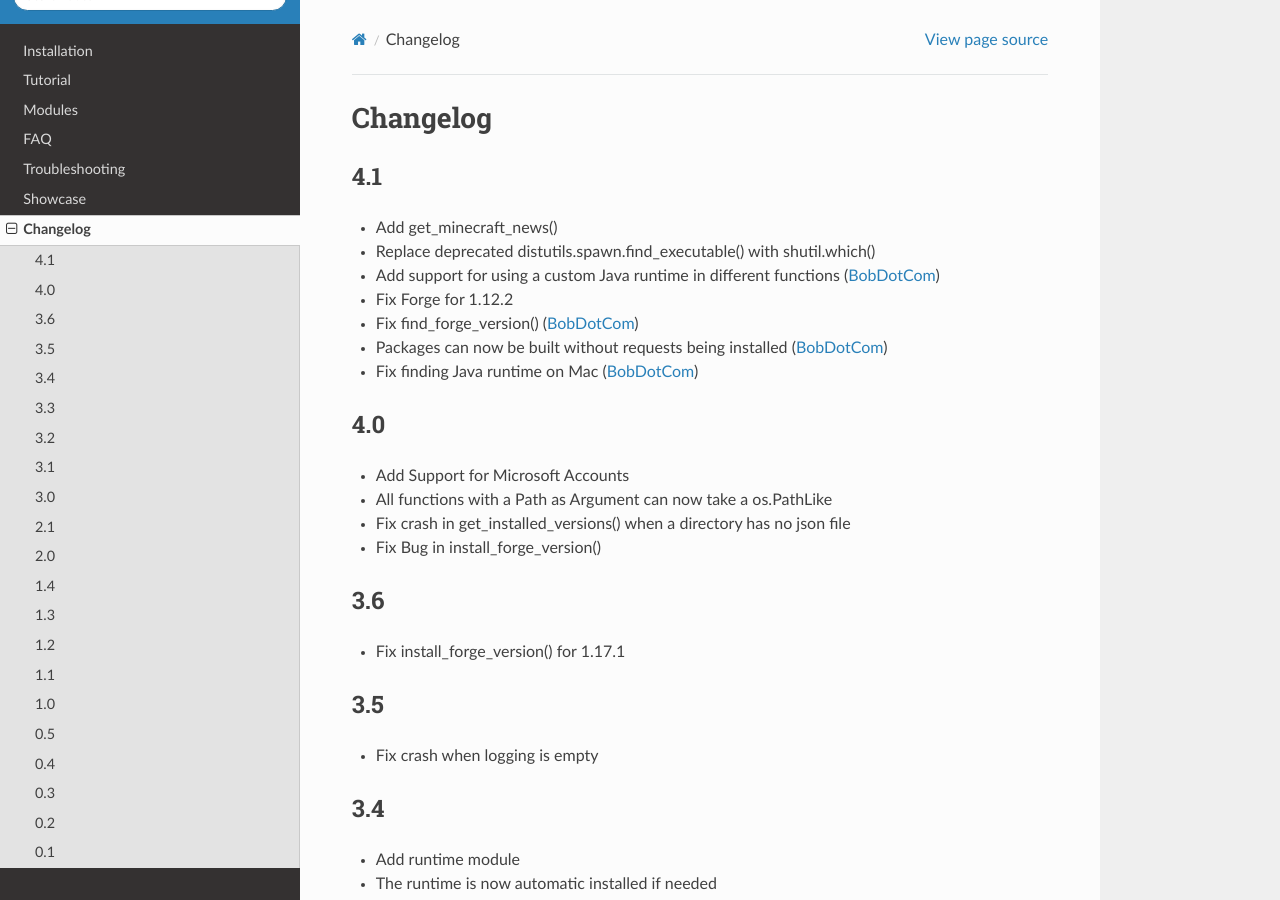
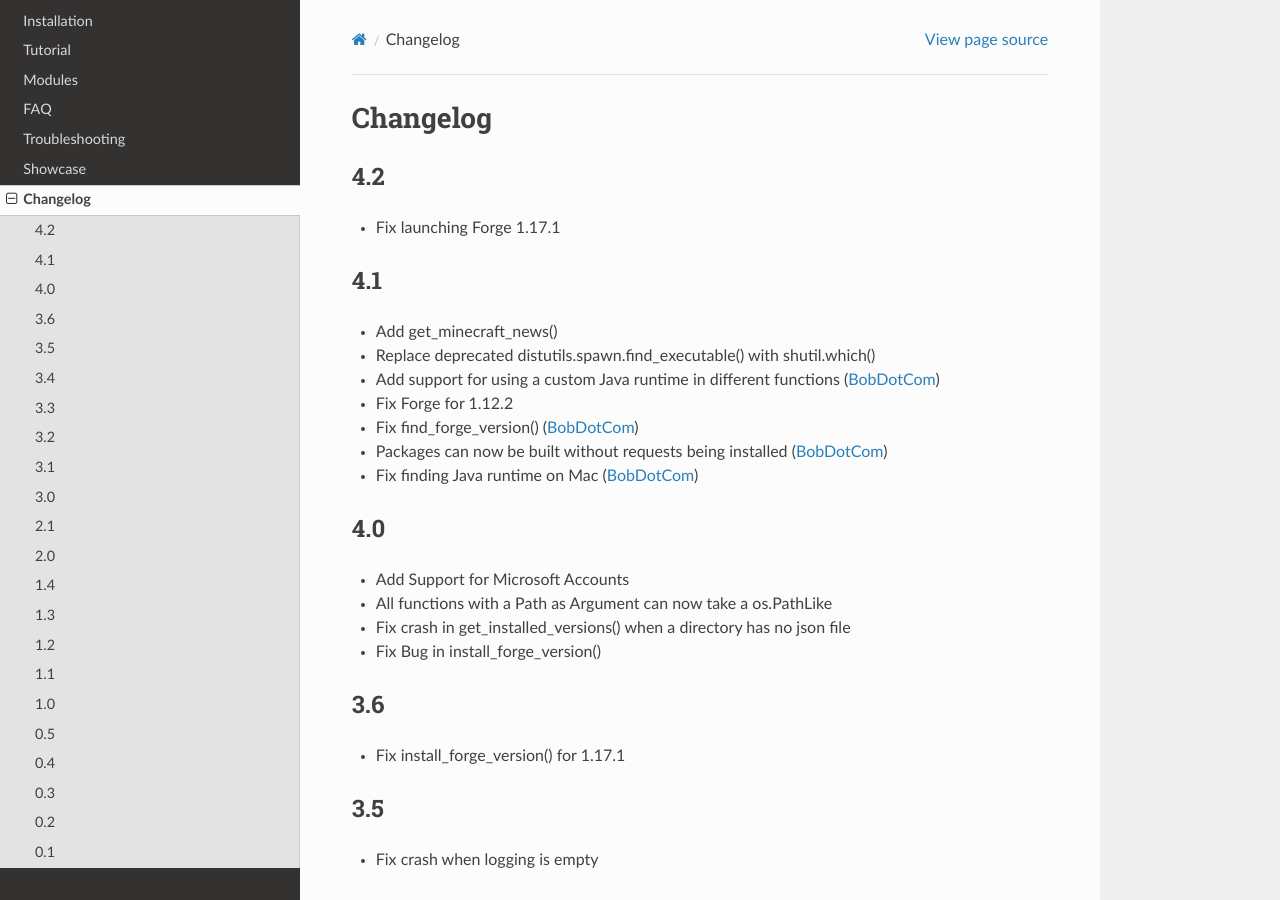
Before and after one commit to JakobDev/minecraft-launcher-lib, a Sphinx documentation site: the page built from doc/changelog.rst, in a window 1280 px wide and 900 px high. Built offline with Sphinx 7.4.7 and the Read the Docs theme 2.0.0, drawn with Linux system fonts in a browser that asks for light colours.

Commit message:
Add changelog for 4.2

```diff
--- a/doc/changelog.rst
+++ b/doc/changelog.rst
@@ -1,5 +1,10 @@
 Changelog
 ==================================================
+
+-------------------------
+4.2
+-------------------------
+- Fix launching Forge 1.17.1
 
 -------------------------
 4.1
```
